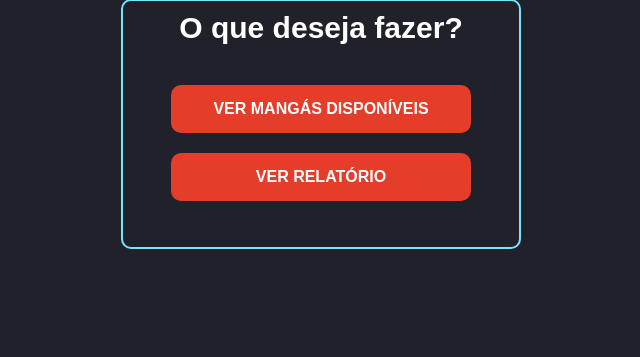
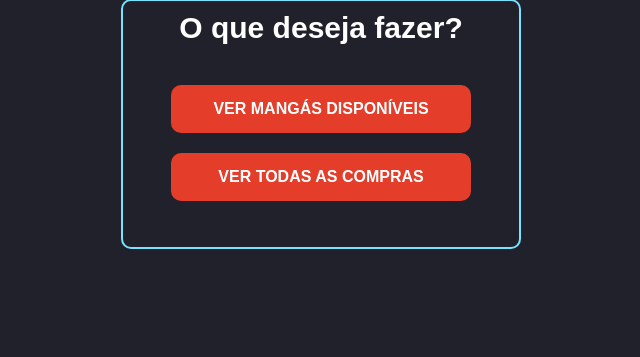
Before and after one commit to DarioRJunior/MangaStore, a PHP site: page /pages/sistema/sistema.php in a window 1280 px wide. Shown: the part 225-582 px from the top of the page, without its empty margins (319-959 px from the left). Run offline with PHP 8.4, Linux system fonts and the light colour scheme; a user stored in the database is signed in.

Commit message:
att texto

```diff
--- a/pages/sistema/sistema.php
+++ b/pages/sistema/sistema.php
@@ -34,7 +34,7 @@ require('../connection/verifica.php');
                 <div class="sistema-container">
                     <h2>O que deseja fazer?</h2>
                     <a href="../mangas/mangas_com_login.php?pagina=1">Ver mangás disponíveis</a>
-                    <a href="../relatorio/relatorio.php">Ver relatório</a>
+                    <a href="../relatorio/relatorio.php">Ver todas as compras</a>
                 </div>
             </div>
         </section>
```
